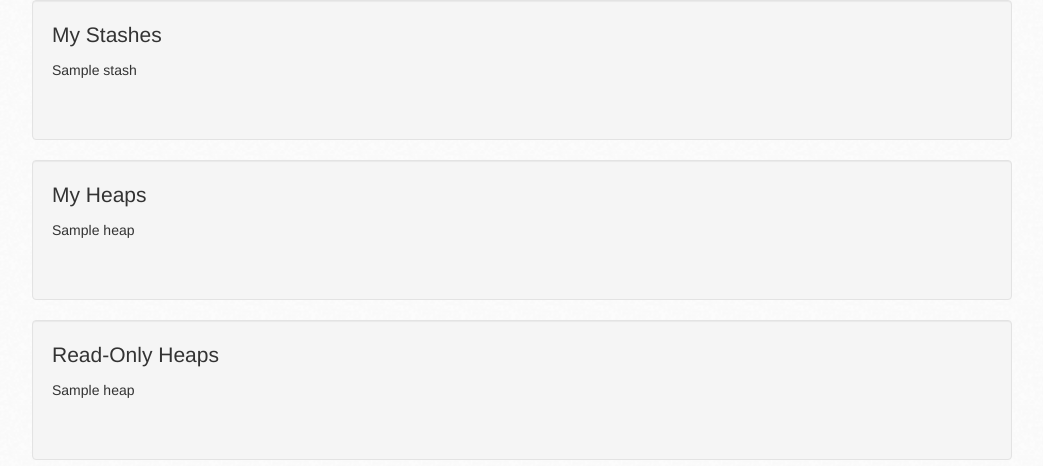
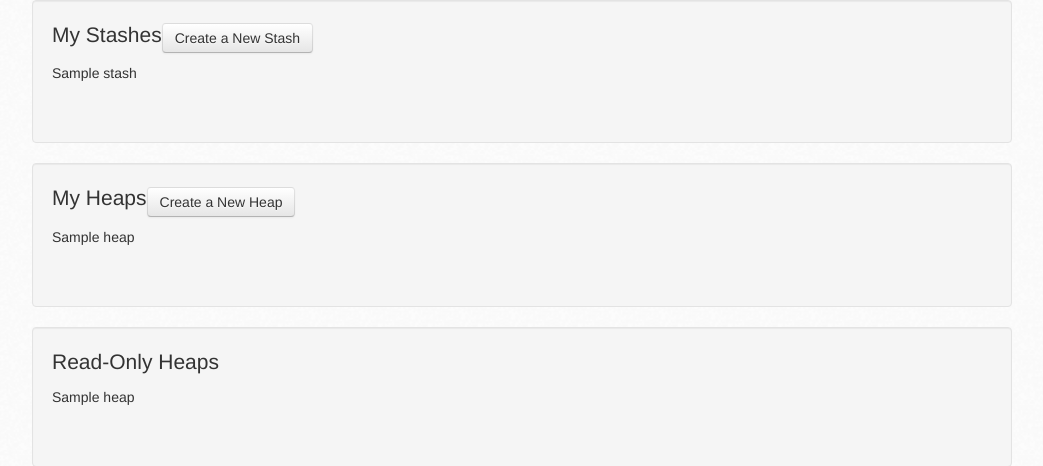
Before and after one commit to zhangmarvin/stash, a Django app: template templates/user_home.html in a window 1280 px wide. Shown: the top 466 px of the page, without its empty margins (8-1051 px from the left). Run offline with Django 3.2, Linux system fonts and the light colour scheme; tables that the repository leaves empty hold one stand-in row (values such as "Sample post"); the template is opened without the code that fills it: values that come from a table or form of the project are taken from there, most other values are stand-ins (such as "Sample title", 1, 10 or a date in 2020); parts of the project's set-up code (start-up, migrations or seed data) failed here and were passed over.

Commit message:
buttons for creating stashes/heaps (don't work yet)

```diff
--- a/templates/user_home.html
+++ b/templates/user_home.html
@@ -6,7 +6,7 @@
 {% block content %}
 
 <div class="span12 well">
-    <p><span class="lead">My Stashes</span></p>
+    <p><span class="lead">My Stashes</span><button class="btn" id="create-stash" type="submit" onClick="javascript:createStash()">Create a New Stash</button></p>
     {% for stash in stashes %}
     <p>{{ stash.name }}</p>
     <p>
@@ -20,7 +20,7 @@
 </div>
 
 <div class="span12 well">
-    <p><span class="lead">My Heaps</span></p>
+    <p><span class="lead">My Heaps</span><button class="btn" id="create-heap" type="submit" onClick="javascript:createHeap()">Create a New Heap</button></p>
     {% for heap in heaps_write %}
     <p>{{ heap.name }}</p>
     <p>
```
